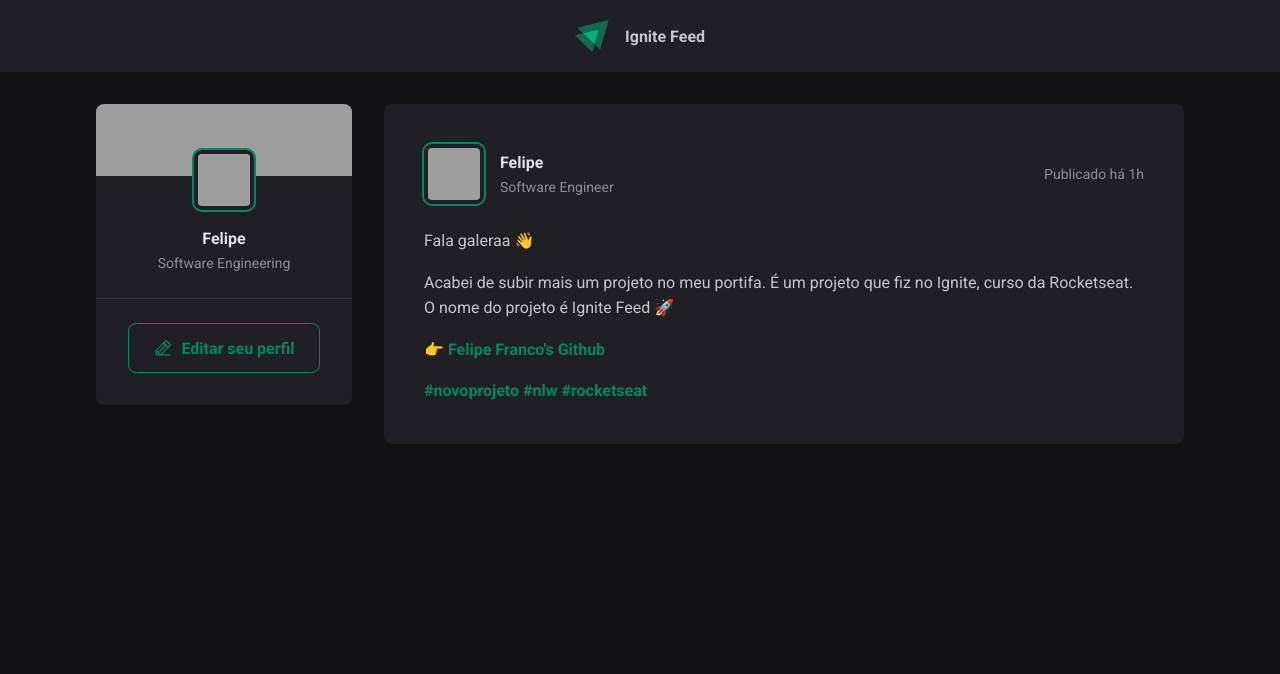
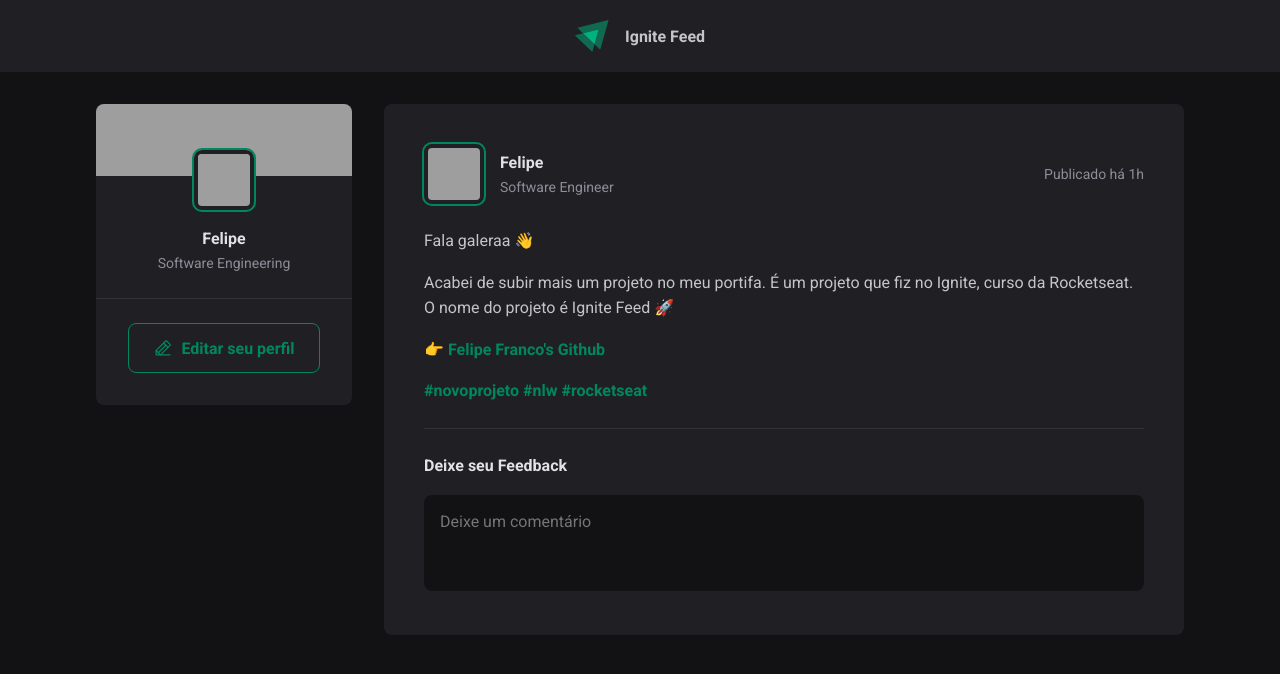
Before and after one commit to felipeffranco/rocketseat-ignite-reactjs, a React (Vite) app in the folder 01-fundamentos-reactjs/: page / in a window 1280 px wide. Shown: the top 674 px of the page. Built offline with nearby package versions, Linux system fonts and the light colour scheme; grey boxes are pictures that could not be loaded.

Commit message:
post form done

```diff
--- a/01-fundamentos-reactjs/src/components/Post.jsx
+++ b/01-fundamentos-reactjs/src/components/Post.jsx
@@ -28,6 +28,14 @@
                     <a href="#">#novoprojeto #nlw #rocketseat</a>
                 </p>
             </div>
+
+            <form className={styles.commentForm}>
+                <strong>Deixe seu Feedback</strong>
+                <textarea placeholder='Deixe um comentário' />
+                <footer>
+                    <button type="submit">Publicar</button>
+                </footer>
+            </form>
         </article>
     )
 }
--- a/01-fundamentos-reactjs/src/components/Post.module.css
+++ b/01-fundamentos-reactjs/src/components/Post.module.css
@@ -68,3 +68,55 @@
     color: var(--gray-400);
     line-height: 1.6;
 }
+
+.commentForm {
+    width: 100%;
+    margin-top: 1.5rem;
+    padding-top: 1.5rem;
+    border-top: 1px solid var(--gray-600);
+}
+
+.commentForm > strong {
+    line-height: 1.6;
+    color: var(--gray-100);
+}
+
+.commentForm textarea {
+    width: 100%;
+    background: var(--gray-900);
+    border: 0;
+    resize: none;
+    height: 6rem;
+    padding: 1REM;
+    border-radius: 8px;
+    color: var(--gray-100);
+    line-height: 1.4;
+    margin-top: 1rem;
+}
+
+.commentForm footer {
+    visibility: hidden;
+    max-height: 0;
+}
+
+.commentForm:focus-within footer {
+    visibility: visible;
+    max-height: none;
+}
+
+.commentForm button[type=submit] {
+    padding: 1rem 1.5rem;
+    margin-top: 1rem;
+    border-radius: 8px;
+    border: 0;
+    background: var(--green-500);
+    color: var(--white);
+    font-weight: bold;
+    cursor: pointer;
+
+    transition: background-color 0.1s;
+}
+
+.commentForm button[type=submit]:hover {
+    background: var(--green-300);
+}
--- a/01-fundamentos-reactjs/src/global.css
+++ b/01-fundamentos-reactjs/src/global.css
@@ -10,6 +10,11 @@
 
     --green-300: #00B37E;
     --green-500: #00875f;
+}
+
+:focus {
+    outline: transparent;
+    box-shadow: 0 0 0 2px var(--green-500);
 }
 
 * {
```
